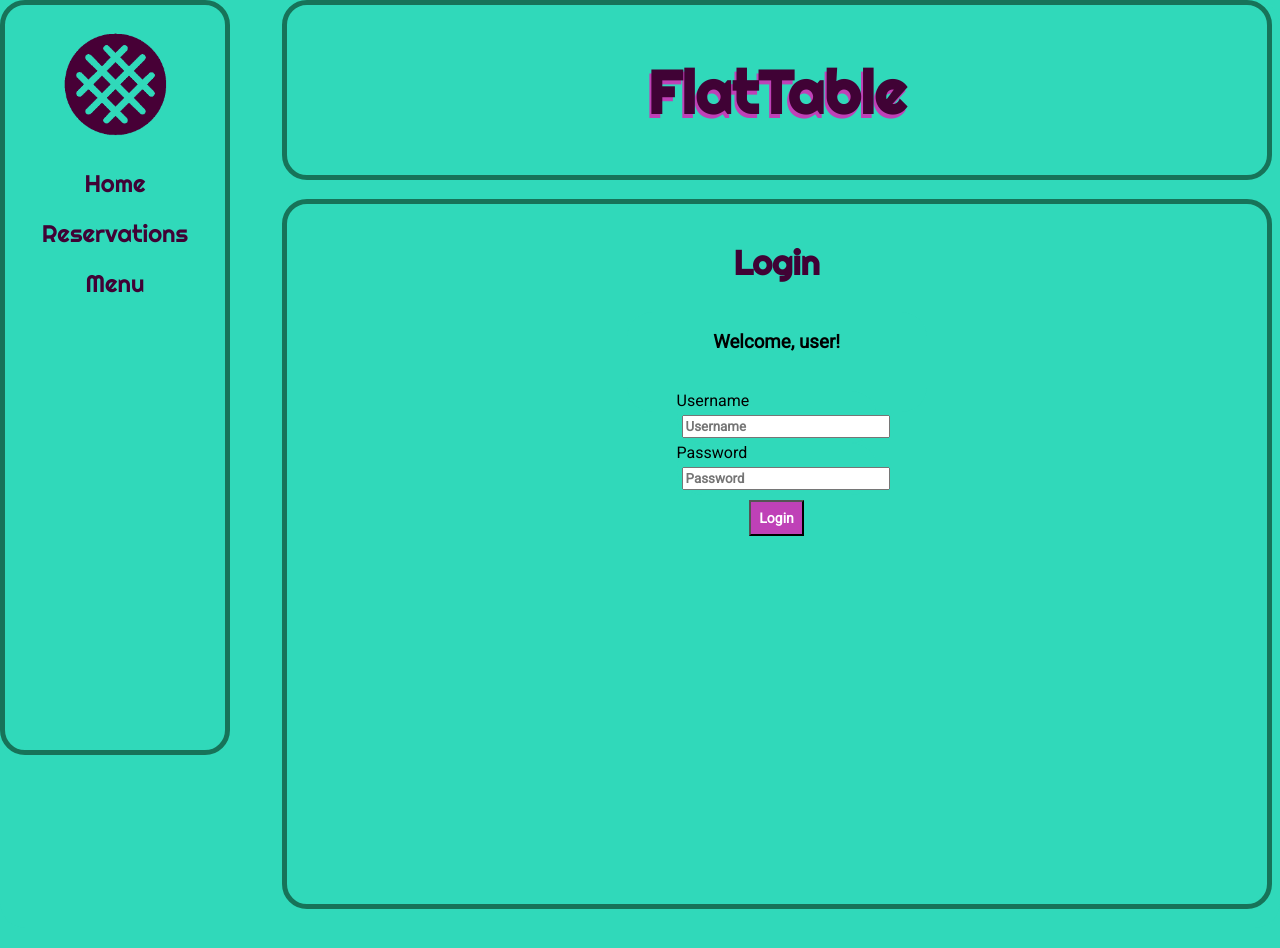
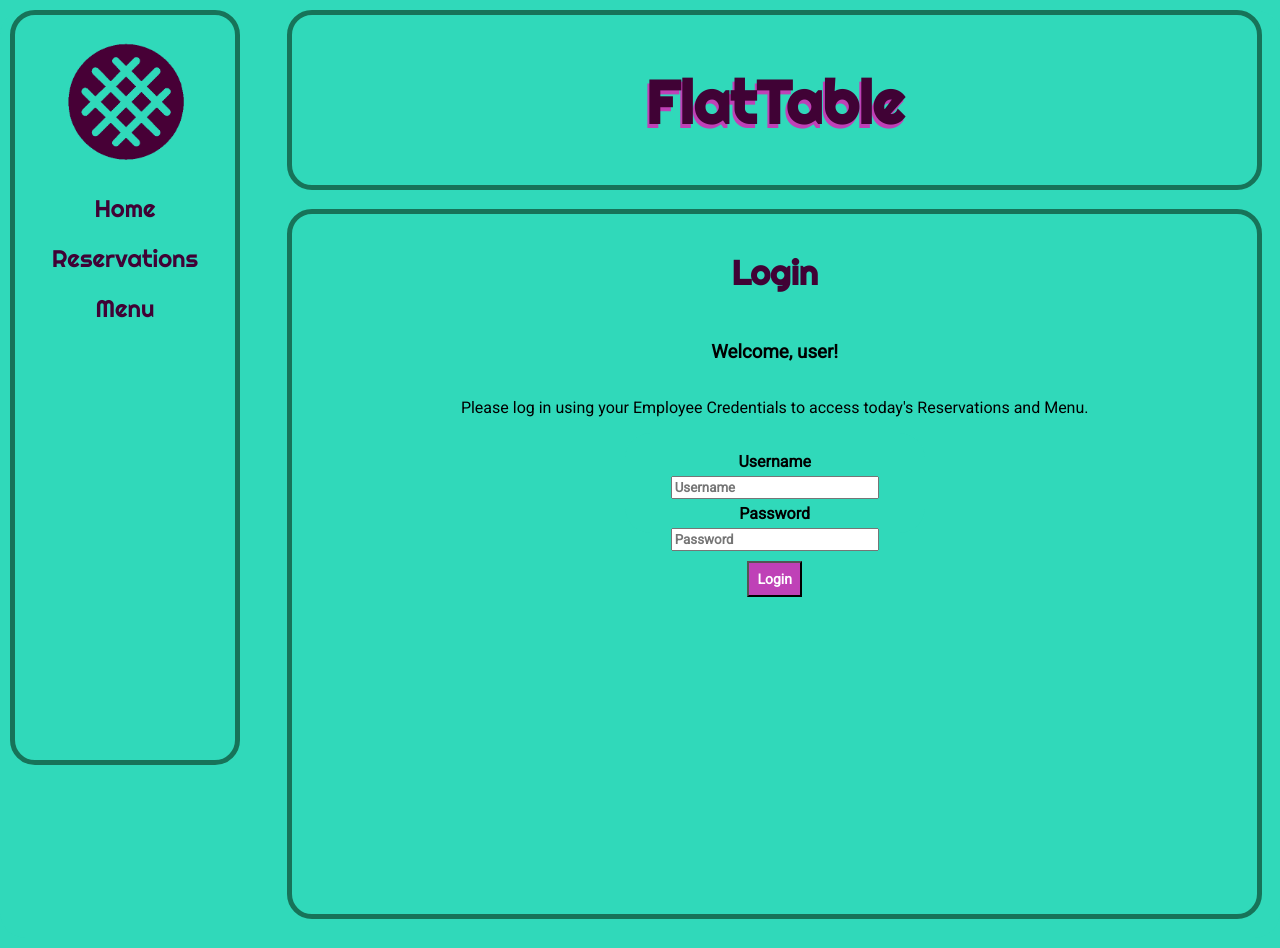
Before and after one commit to eburdekin/flattable, a React (Create React App) app: page / in a window 1280 px wide. Built offline with nearby package versions, Linux system fonts and the light colour scheme.

Commit message:
refactor code, remove duplicate divs, remove useEffect from menuform to remove React warning about uncontrolled component

```diff
--- a/res.json
+++ b/res.json
@@ -6,8 +6,7 @@
       "party": "3",
       "time": "07:00",
       "occasion": "anniversary",
-      "restrictions": "vegan",
-      "seated": "false"
+      "restrictions": "vegan"
     },
     {
       "name": "Eileen",
@@ -15,8 +14,7 @@
       "time": "17.50",
       "occasion": "graduation",
       "restrictions": "gluten-free",
-      "id": 2,
-      "seated": "false"
+      "id": 2
     },
     {
       "name": "Woody",
@@ -24,8 +22,7 @@
       "time": "17:30",
       "occasion": "women's group",
       "restrictions": "dairy free",
-      "id": 3,
-      "seated": "false"
+      "id": 3
     },
     {
       "name": "Dawn",
@@ -33,8 +30,7 @@
       "time": "18:15",
       "occasion": "date",
       "restrictions": "none",
-      "id": 4,
-      "seated": "false"
+      "id": 4
     },
     {
       "name": "David Butterton",
--- a/src/App.css
+++ b/src/App.css
@@ -4,9 +4,17 @@ body {
   height: 100%;
 }
 
+main {
+  margin: 10px;
+}
+
 div {
   background-color: #30D9BA;
   border-radius: 25px;
+}
+
+label {
+  font-weight: bold;
 }
 
 .sidebar {
@@ -17,8 +25,8 @@ div {
   flex-direction: column;
   text-align: center;
   position: absolute;
-  left: 0;
-  top: 0;
+  left: 10px;
+  top: 10px;
   padding-top: 25px;
   /* background-color: #177359; */
   border-radius: 25px;
@@ -77,12 +85,6 @@ h1 {
   width: 300px;
 }
 
-.inputContainer {
-  justify-content: right;
-  height: 200px;
-  width: 200px;
-}
-
 .reservationForm {
   margin: auto;
   width: 450px;
--- a/src/Components/Login.js
+++ b/src/Components/Login.js
@@ -5,7 +5,7 @@ export default function Login() {
 
     const [user, setUser] = useState('')
     const [pass, setPass] = useState('')
-    const [login, setLogin] = useState(false)
+    const [login, setLogin] = useState('')
 
     function handleLogin() {
         if (user !== '') {
@@ -36,11 +36,10 @@ export default function Login() {
 
     return <div className="mainComponent">
         <h2>Login</h2>
+        <h3>Welcome, {login ? user : "user"}!</h3>
+            <p>Please log in using your Employee Credentials to access today's Reservations and Menu.</p>
         <div className='loginContainer'>
-            <h3>Welcome, {login ? user : "user"}!</h3>
-
             <br />
-            <div className="inputContainer">
                 <label>Username</label>
                 <input
                     type='text'
@@ -50,8 +49,6 @@ export default function Login() {
                     value={user}
                     onChange={(e) => setUser(e.target.value)}
                 />
-            </div>
-            <div className="inputContainer">
                 <label>Password</label>
                 <input
                     type='password'
@@ -61,7 +58,6 @@ export default function Login() {
                     value={pass}
                     onChange={(e) => setPass(e.target.value)}
                 />
-            </div>
             <input type="button" style={buttonStyle} value="Login" onClick={handleLogin}></input>
             {login ? "Login success" : null }
         </div>
--- a/src/Components/MenuForm.js
+++ b/src/Components/MenuForm.js
@@ -1,12 +1,8 @@
-import React, { useState, useEffect } from 'react'
+import React, { useState } from 'react'
 
 export default function MenuForm({ menu, updateMenu }) {
 
-    const [newMenu, setNewMenu] = useState({})
-
-    useEffect(() => {
-        setNewMenu(menu);
-    }, [menu]);
+    const [newMenu, setNewMenu] = useState(menu)
 
     const handleChange = (e) => {
         const name = e.target.name;
@@ -22,9 +18,8 @@ export default function MenuForm({ menu, updateMenu }) {
     const style = {
         'fontFamily': 'Roboto',
         'padding': '2px',
-        'margin': '5px',
+        'margin': '10px',
         'width': '200px',
-        'fontWeight': 'bold',
     }
 
     const buttonStyle = {
@@ -45,7 +40,7 @@ export default function MenuForm({ menu, updateMenu }) {
                 type="text"
                 placeholder="Breakfast"
                 name="Breakfast"
-                value={newMenu.Breakfast}
+                value={menu.Breakfast}
                 onChange={handleChange}
                 style={style}
             ></input><br></br>
@@ -54,7 +49,7 @@ export default function MenuForm({ menu, updateMenu }) {
                 type="text"
                 placeholder="Lunch"
                 name="Lunch"
-                value={newMenu.Lunch}
+                value={menu.Lunch}
                 onChange={handleChange}
                 style={style}
             ></input><br></br>
@@ -63,7 +58,7 @@ export default function MenuForm({ menu, updateMenu }) {
                 type="text"
                 placeholder="Dinner"
                 name="Dinner"
-                value={newMenu.Dinner}
+                value={menu.Dinner}
                 onChange={handleChange}
                 style={style}
             ></input><br></br>
@@ -72,7 +67,7 @@ export default function MenuForm({ menu, updateMenu }) {
                 type="text"
                 placeholder="Dessert"
                 name="Dessert"
-                value={newMenu.Dessert}
+                value={menu.Dessert}
                 onChange={handleChange}
                 style={style}
             ></input><br></br>
@@ -81,7 +76,7 @@ export default function MenuForm({ menu, updateMenu }) {
                 type="text"
                 placeholder="Special"
                 name="Special"
-                value={newMenu.Special}
+                value={menu.Special}
                 onChange={handleChange}
                 style={style} ></input>
             <br></br>
--- a/src/Components/NavBar.js
+++ b/src/Components/NavBar.js
@@ -14,7 +14,7 @@ export default function NavBar() {
     return <>
         <nav className="sidebar">
             <img src="../images/logo.png"
-            width="110px"
+            width="125px"
             alt="logo"
             />
             <br></br>
--- a/src/Pages/App.js
+++ b/src/Pages/App.js
@@ -4,12 +4,13 @@ import NavBar from "../Components/NavBar"
 import Login from "../Components/Login"
 
 function App() {
+
   return (
     <main>
       <Header />
       <br />
       <NavBar />
-      <Login />
+      <Login/>
       <br />
     </main>
 
--- a/src/Pages/Menu.js
+++ b/src/Pages/Menu.js
@@ -27,6 +27,10 @@ export default function Menu() {
         setMenu(newMenu)
     }
 
+    const current = new Date();
+    const date = `${current.getDate()}/${current.getMonth() + 1}/${current.getFullYear()}`;
+
+
     return <>
         <main>
             <Header />
@@ -34,8 +38,8 @@ export default function Menu() {
             <NavBar />
         </main>
         <div className="mainComponent">
-            <h2>Menu</h2>
-            <h3>Today's Courses</h3>
+            <h2>Today's Menu</h2>
+            <h3>{date}</h3>
             <div className="menu">
                 {Object.entries(menu).map(([course, mealName]) => <><h4>{course}</h4><p>{mealName}</p></>)}
             </div>
--- a/src/Pages/Reservations.js
+++ b/src/Pages/Reservations.js
@@ -4,7 +4,6 @@ import Header from '../Components/Header'
 import NavBar from "../Components/NavBar"
 import ReservationForm from '../Components/ReservationForm'
 import Reservation from '../Components/Reservation'
-
 
 const API = 'http://localhost:6001/reservations'
 
@@ -13,9 +12,6 @@ export default function Reservations() {
     const initialReservation = {name: "", party: "", time:"", occasion: "",restrictions:""}
 
     const [reservations, setReservations] = useState([])
-    //const [editedReservation, setEditedReservation] = useState(null)
-
-
     const [reservation, setReservation] = useState(initialReservation)
     const editing = !!reservation.id
     const headers = { "Content-Type": "application/json" }
@@ -60,9 +56,6 @@ export default function Reservations() {
         setReservation(initialReservation)
     }
 
-
-
-
     const handleDelete = (id) => {
         fetch(`${API}/${id}`, {
             method: 'DELETE',
@@ -77,7 +70,6 @@ export default function Reservations() {
         setReservation(reservation)
     }
 
-
     return (
         <>
         <main>
@@ -89,12 +81,12 @@ export default function Reservations() {
             <h3>New Reservation</h3>
                 <ReservationForm handleAddSubmit={handleAddSubmit} editing={editing} reservation={reservation} setReservation={setReservation}
                 cancel={cancel}  />
-            <h3>Existing Reservations</h3>
+            <h3>Today's Reservations</h3>
              <table className="reservationTable">
                 <thead>
                     <tr>
                         <th>
-                            <h4>Table</h4>
+                            <h4>Seat Table</h4>
                         </th>
                         <th>
                             <h4>Name</h4>
```
Also changed, not shown: menu.json (+5 -5 lines).
